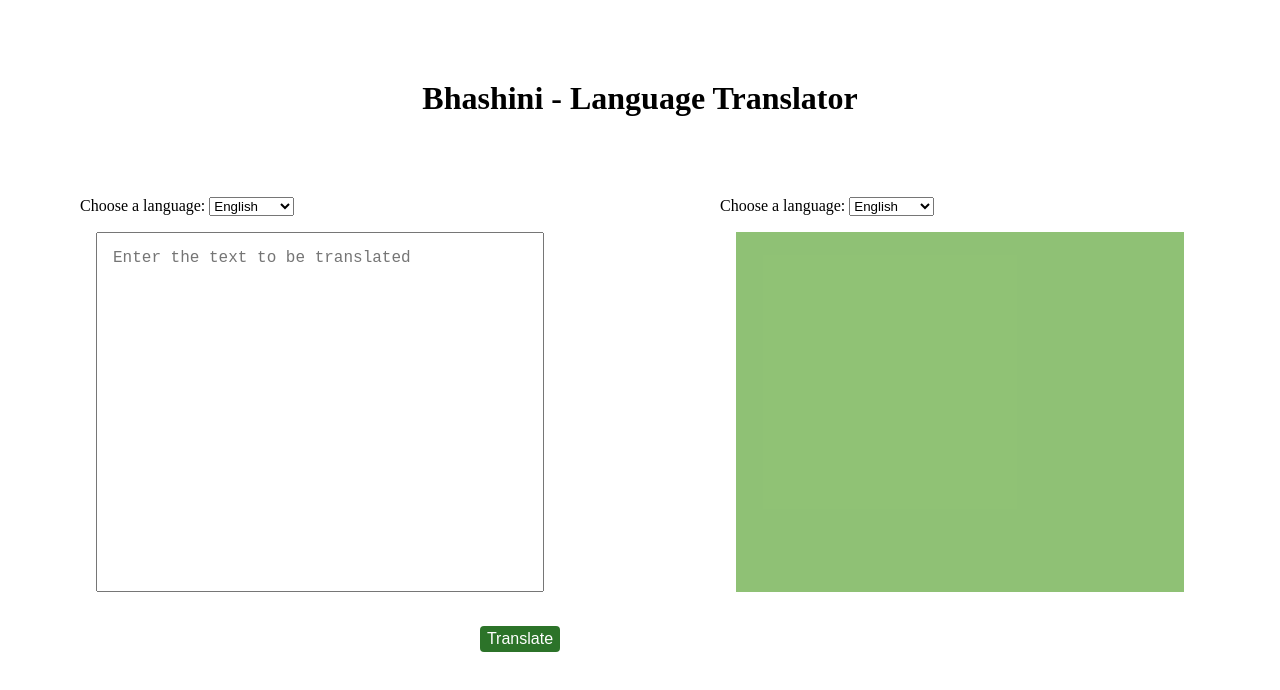
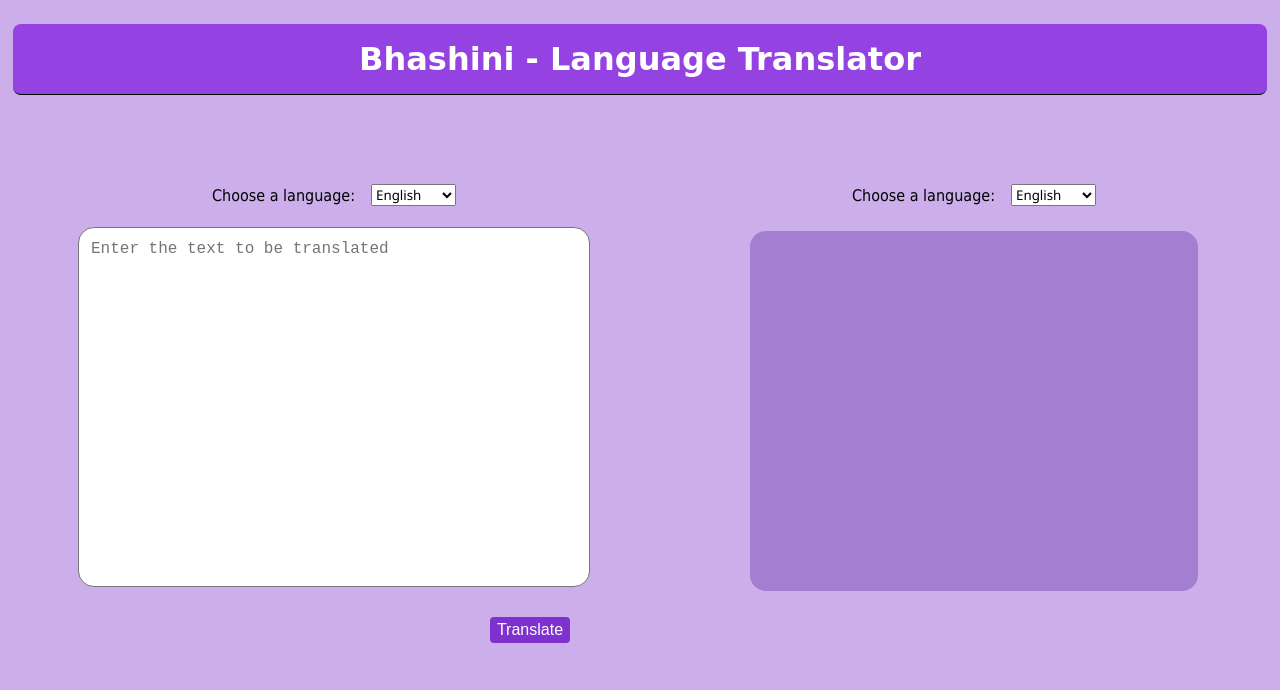
Before and after one commit to MrPhenomenal3110/bhashini, a plain HTML site: page index.html in a window 1280 px wide. Drawn offline with Linux system fonts and the light colour scheme.

Commit message:
This gives the ui a new and fresh look - Version 0.0.1

```diff
--- a/assets/styles.css
+++ b/assets/styles.css
@@ -5,10 +5,29 @@
     --label-font-size: 0.7rem;
 }
 
+body{
+    background-color: rgb(204, 175, 234);
+}
+
 .main-title{
+    height: 5vh;
     text-align: center;
-    margin: 10vh;
     margin-bottom: 10vh;
+    margin-top: 3vh;
+    padding-top: 2vh;
+    margin-left: 1vw;
+    margin-right: 1vw;
+    font-family: cursive;
+    border-bottom: 0.1rem solid black;
+    padding-bottom: 2vh;
+    height: fit-content;
+    background-color: rgba(137, 43, 226, 0.818);
+    color: white;
+    border-radius: 0.5rem;
+}
+
+.main-title h1{
+    font-size: 2rem;
 }
 
 .main{
@@ -21,35 +40,50 @@
     position: relative;
 }
 
-/* .language-selector{
-    position: absolute;
-    top: 0%;
-    left: calc(50% + 2*var(--label-font-size));
-} */
+.language-selector{
+    font-family: 'Segoe UI', Tahoma, Geneva, Verdana, sans-serif;
+}
+
+.dropdown{
+    display: flex;
+    height: 5vh;
+    align-items:center;
+    justify-content: center;
+    padding: 1rem;
+}
+
+.dropdown label{
+    font-family: Tahoma, Geneva, system-ui, -apple-system, BlinkMacSystemFont, 'Segoe UI', Roboto, Oxygen, Ubuntu, Cantarell, 'Open Sans', 'Helvetica Neue', sans-serif;
+    padding-right: 1rem;
+}
 
 .text-area-container{
     position: relative;
+    margin-bottom: 5vh;
 }
 
 #main-text-area {
     resize: none;
     height: 45vh;
-    width: 35vw;
+    width: 40vw;
     position: relative;
     overflow: hidden;
-    padding: 1rem;
-    margin: 1rem;
+    padding: 0.75rem;
+    margin: 0.75rem;
     font-size: 1rem;
+    border-radius: 1rem;
 }
 
 .preview-area{
     width: 35vw;
     height: 45vh;
-    background-color: rgba(126, 184, 95, 0.863);
+    background-color: rgba(164, 126, 208, 0.997);
+    border-radius: 1rem;
     overflow: hidden;
     padding: 1rem;
     margin: 1rem;
     font-size: 1rem;
+    color: white;
 }
 
 
@@ -58,20 +92,31 @@
     color: white;
     width: 5rem;
     bottom: -5vh;
-    left: calc(100% - 5rem);
+    left: calc(100% - 7rem);
     outline: none;
     border: none;
     font-size: 1rem;
     padding: 0.25rem;
-    background-color: rgba(29, 105, 25, 0.928);
-
+    background-color: rgba(122, 40, 204, 0.928);
     border-radius: 0.25rem;
     transition: 200ms ease-in-out;
 }
+
+@keyframes button-hover {
+    0%   {
+        transform: scale(1);
+    }
+    50%   {transform: scale(1.25);}
+    100%   {
+        transform: scale(1.15);
+        background-color: rgba(98, 75, 128, 0.928);
+    }
+  }
 .btn:hover,
 .btn:focus{
-    transform: scale(1.0125);
+    animation-name: button-hover;
+    animation-duration: 500ms;
+    background-color: rgba(98, 75, 128, 0.928);
+    transform: scale(1.15);
     cursor: pointer;
-    background-color: rgba(58, 165, 53, 0.928);
-    color: black;
 }
```
